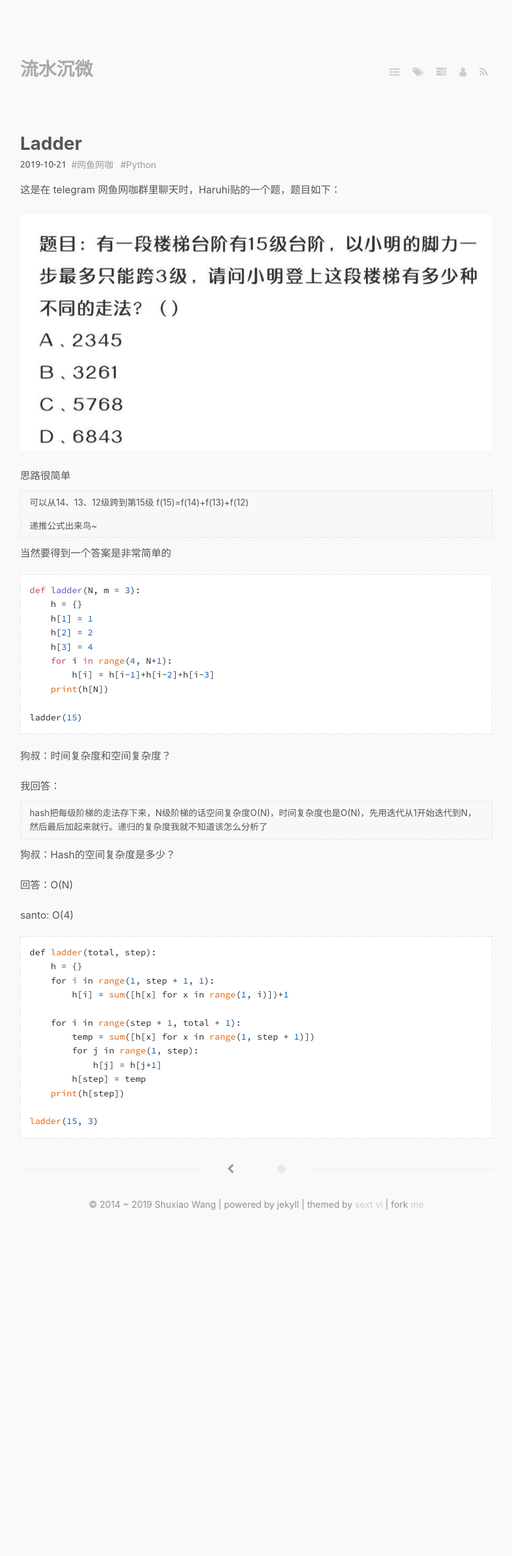
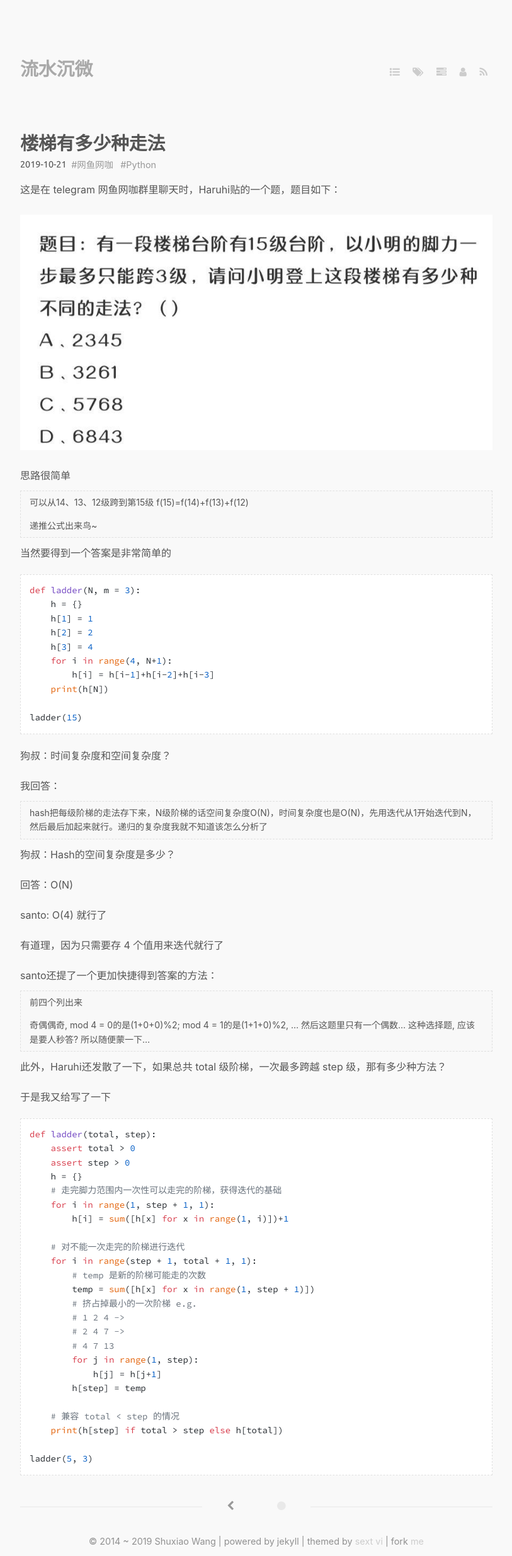
Before and after one commit to keaising/keaising.github.io, a Jekyll site: the page built from _posts/2019-10-21-ladder.md, in a window 1280 px wide. Shown: the whole page at 63% size, without its empty margins (233-1046 px from the left). Built offline with Jekyll 4.4.1, drawn with Linux system fonts in a browser that asks for light colours; nearby versions of some CDN libraries; a script that is not in the unit is left out; before the commit the page ends 1935 px from its top, so only the background shows below that.

Commit message:
add ladder

````diff
--- a/_leetcode/Ladder.md
+++ b/_posts/2019-10-21-ladder.md
@@ -1,5 +1,5 @@
 ---
-title: Ladder
+title: 楼梯有多少种走法
 layout: post
 guid: 2ef3550f-8cf3-400b-a55b-c512c9af8be3
 date: 2019-10-21
@@ -43,20 +43,43 @@ ladder(15)
 
 回答：O(N)
 
-santo: O(4)
+santo: O(4) 就行了
+
+有道理，因为只需要存 4 个值用来迭代就行了
+
+santo还提了一个更加快捷得到答案的方法：
+
+> 前四个列出来
+>
+> 奇偶偶奇, mod 4 = 0的是(1+0+0)%2; mod 4 = 1的是(1+1+0)%2, ...  然后这题里只有一个偶数...  这种选择题, 应该是要人秒答? 所以随便蒙一下...
+
+此外，Haruhi还发散了一下，如果总共 total 级阶梯，一次最多跨越 step 级，那有多少种方法？
+
+于是我又给写了一下
 
 ```python
 def ladder(total, step):
+    assert total > 0
+    assert step > 0
     h = {}
+    # 走完脚力范围内一次性可以走完的阶梯，获得迭代的基础
     for i in range(1, step + 1, 1):
         h[i] = sum([h[x] for x in range(1, i)])+1
 
-    for i in range(step + 1, total + 1):
+    # 对不能一次走完的阶梯进行迭代
+    for i in range(step + 1, total + 1, 1):
+        # temp 是新的阶梯可能走的次数
         temp = sum([h[x] for x in range(1, step + 1)])
+        # 挤占掉最小的一次阶梯 e.g.
+        # 1 2 4 ->
+        # 2 4 7 ->
+        # 4 7 13
         for j in range(1, step):
             h[j] = h[j+1]
         h[step] = temp
-    print(h[step])
 
-ladder(15, 3)
+    # 兼容 total < step 的情况
+    print(h[step] if total > step else h[total])
+
+ladder(5, 3)
 ```
--- a/about.markdown
+++ b/about.markdown
@@ -11,7 +11,7 @@ layout: page
 
 + 给我涨点工资：[LinkedIn](https://www.linkedin.com/in/wangshuxiao/)
 
-+ 気になります: [Eureka!](https://eureka.shuxiao.wang)
++ 気になります: [Eureka!](https://shuxiao.wang/eureka)
 
 + 看我珍视之物：[Instagram](https://www.instagram.com/asukayui/)
 
--- a/media/css/style.css
+++ b/media/css/style.css
@@ -16,7 +16,7 @@
 
 body {
   font-size: 16px;
-  font-family: -apple-system, BlinkMacSystemFont, Segoe UI, Roboto, Oxygen, Ubuntu, Cantarell, Hiragino Sans GB, Microsoft YaHei, sans-serif;
+  font-family: -apple-system, BlinkMacSystemFont, Segoe UI, Roboto, Oxygen, Ubuntu, Cantarell, Microsoft YaHei, Hiragino Sans GB, sans-serif;
   color: #555;
   background-color: #f9f9f9;
   -webkit-font-smoothing: antialiased; }
--- a/media/css/style.scss
+++ b/media/css/style.scss
@@ -14,7 +14,7 @@
 
 $font-name: "-apple-system", "BlinkMacSystemFont","Segoe UI","Roboto","Oxygen","Ubuntu","Cantarell";;
 $head-font: $font-name;
-$font: $font-name, "Hiragino Sans GB", "Microsoft YaHei", sans-serif;
+$font: $font-name, "Microsoft YaHei", "Hiragino Sans GB", sans-serif;
 $monospace: "source_code_pro", monospace;
 $label-font: $head-font, "Hiragino Sans GB", "Microsoft YaHei", sans-serif;
 $time-font: "ubuntu";
````
